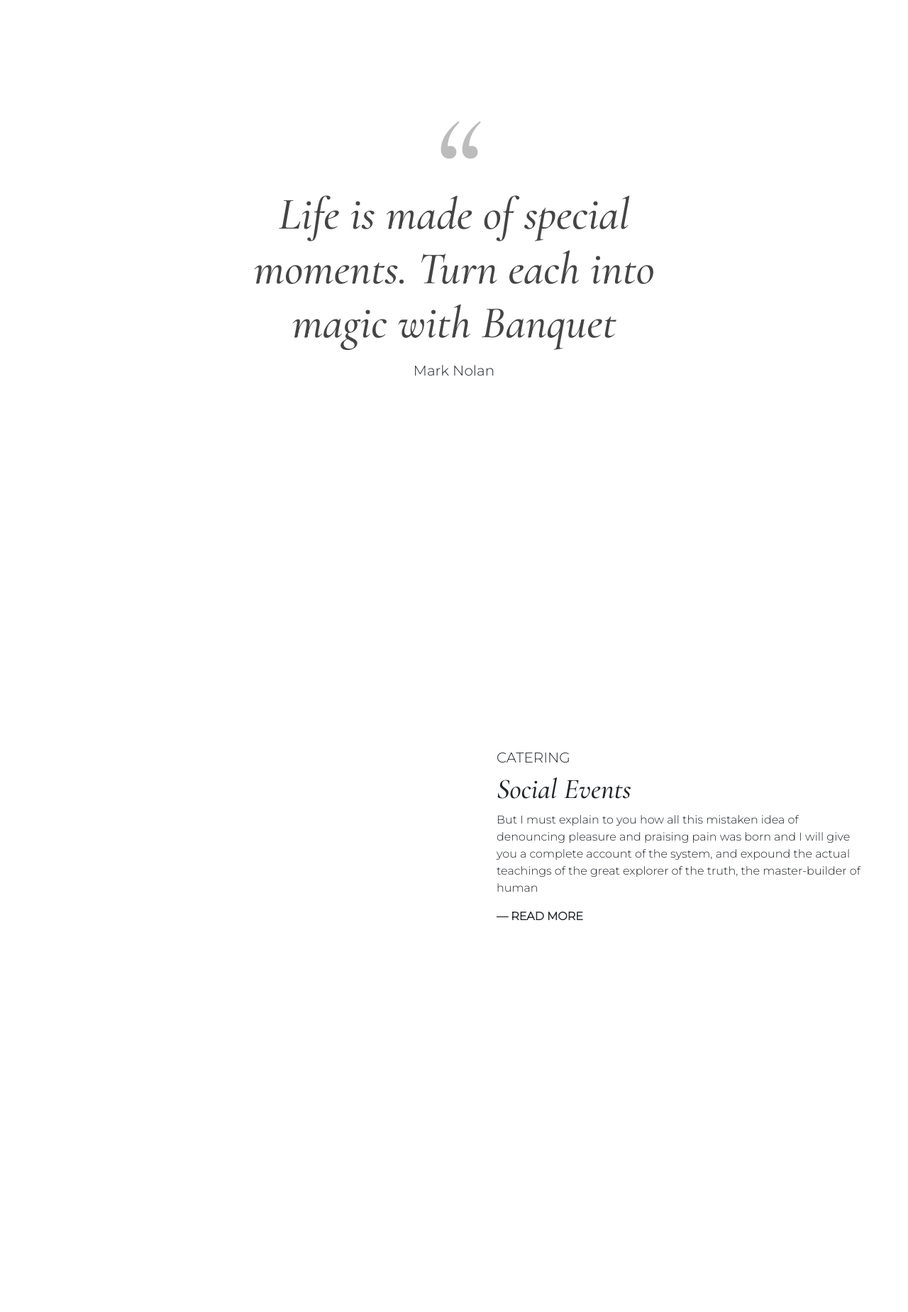
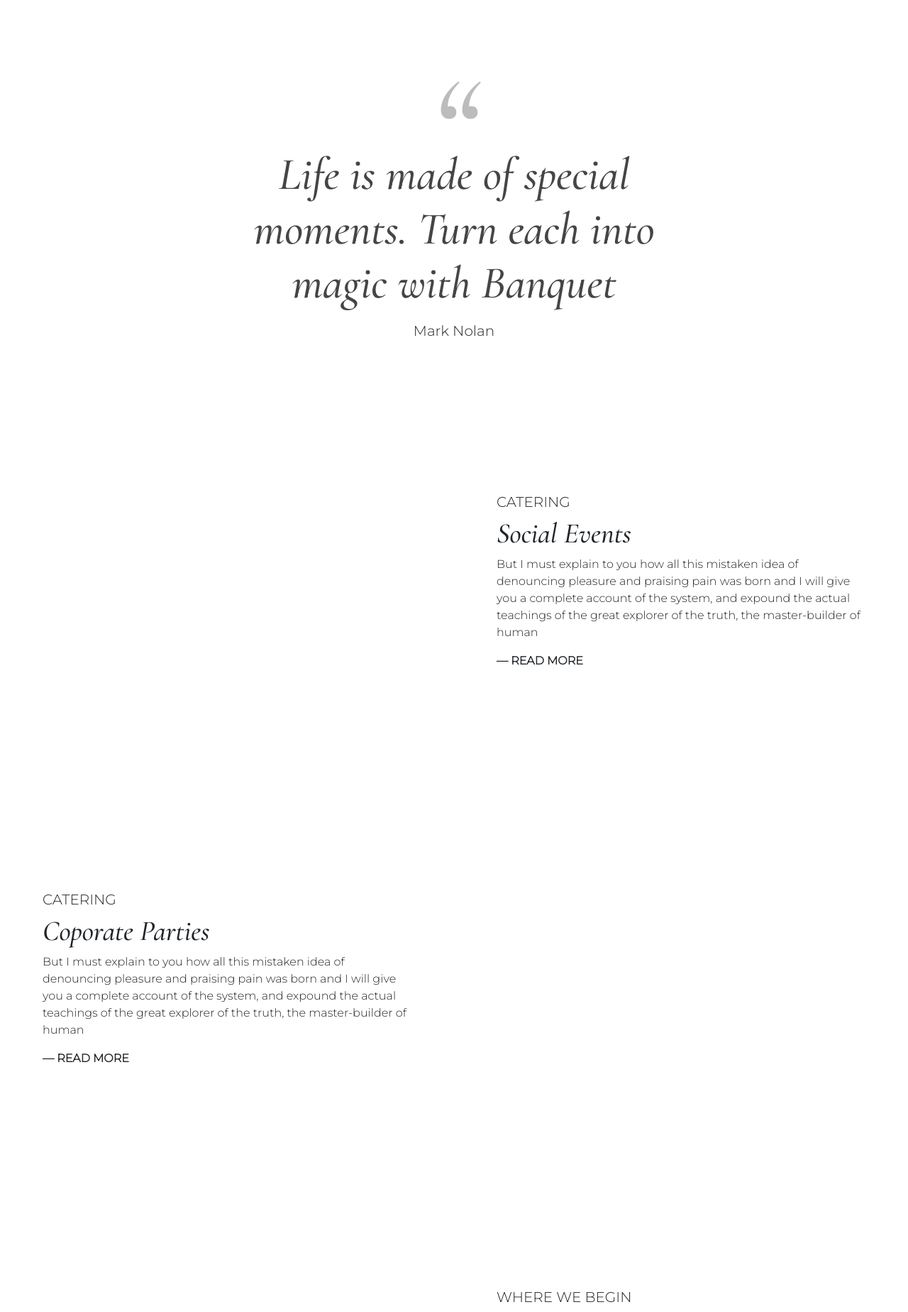
Before and after one commit to MJkun17/event, a PHP site: page /homepage.html in a window 1280 px wide. Shown: the part 801-2649 px from the top of the page at 71% size. Run offline with PHP 8.4, Linux system fonts and the light colour scheme; some libraries are stand-ins or nearby versions.

Commit message:
min height 70vh

```diff
--- a/homepage/homepage.css
+++ b/homepage/homepage.css
@@ -23,7 +23,7 @@ html, body{
   /* for grid 100vh per section*/
   .main{
     display: grid;
-    grid-auto-rows: minmax(50vh, 100vh);
+    grid-auto-rows: minmax(70vh, auto);
     margin: 0;
     padding: 0;
 
@@ -65,6 +65,7 @@ html, body{
 
   .section-3 {
     grid-row: 3/4;
+
 
 }
 .section-4 {
@@ -252,6 +253,10 @@ blockquote::after {
   font-size: 200px;
   color: #BCBCBC;
   width: 200px;
+}
+
+.section-2 .text-center{
+  margin-top: 10%;
 }
 
 /*for section-3,4,5,&8*/
```
